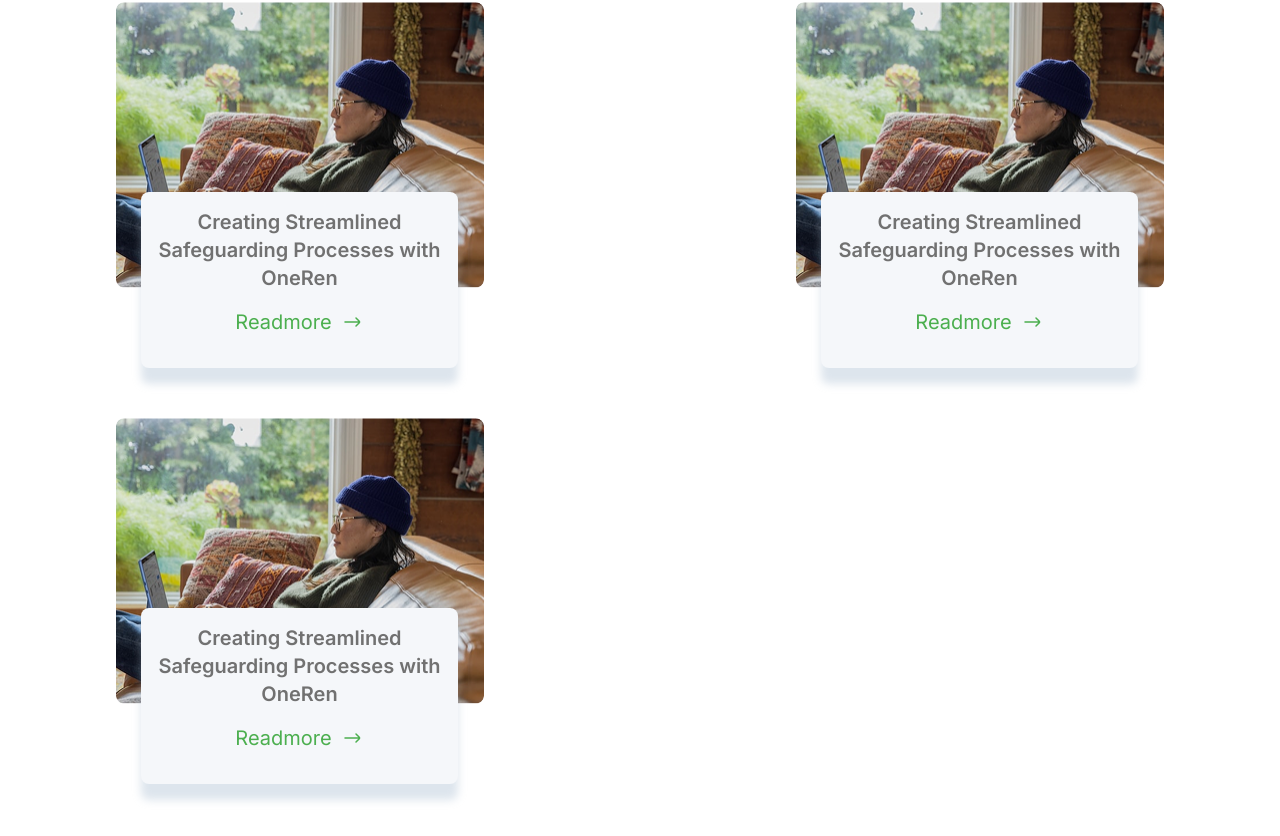
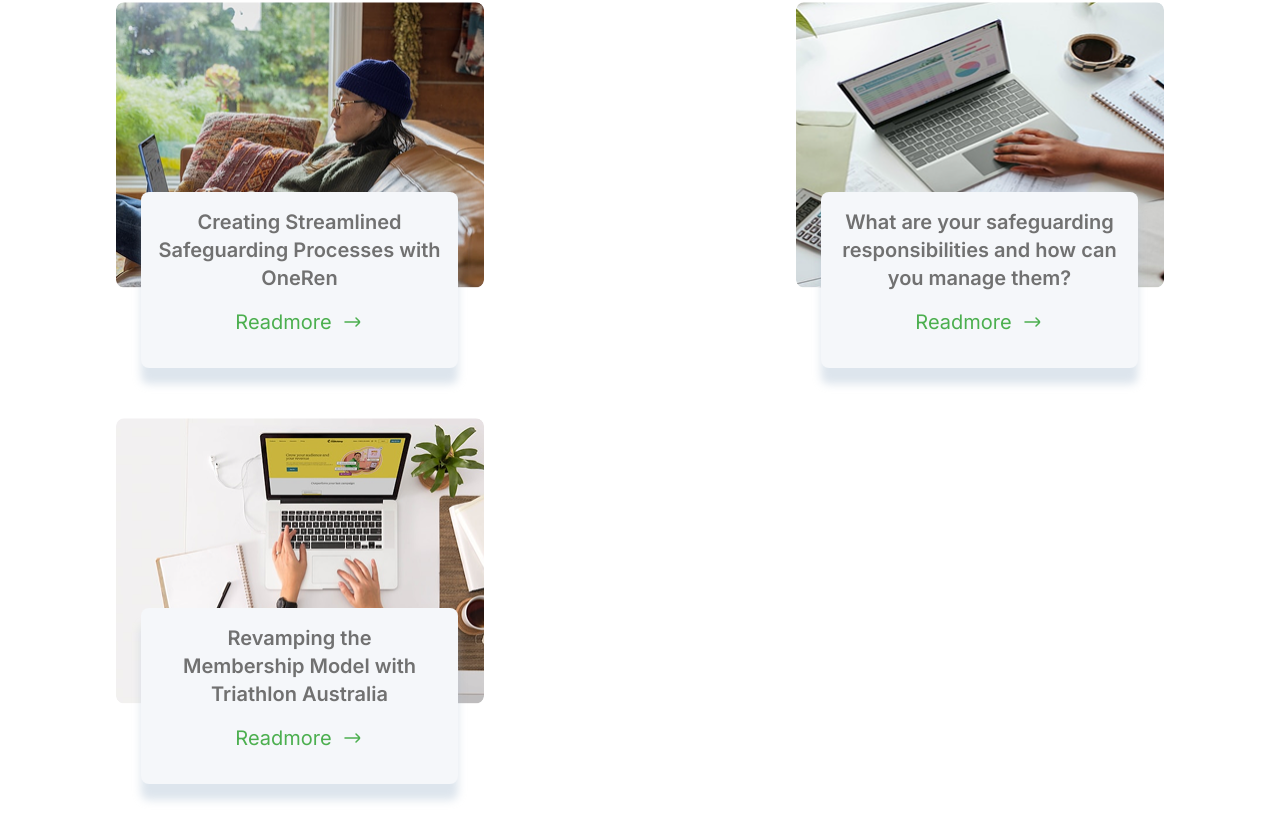
Before and after one commit to refarwan/nexcent-landing-page, a React (Create React App) app: page / in a window 1280 px wide. Shown: the part 3306-4142 px from the top of the page. Built offline with nearby package versions, Linux system fonts and the light colour scheme.

Commit message:
fix: change wrong content

```diff
--- a/src/App.css
+++ b/src/App.css
@@ -532,6 +532,9 @@
   }
   .px-\[8px\] {
     padding-inline: 8px;
+  }
+  .px-\[10px\] {
+    padding-inline: 10px;
   }
   .px-\[16px\] {
     padding-inline: 16px;
--- a/src/components/Icons.tsx
+++ b/src/components/Icons.tsx
@@ -68,14 +68,14 @@
 			<path
 				d="M19.7232 2.75892C20.6613 2.44621 21.5538 3.3387 21.2411 4.27681L16.1845 19.4466C15.8561 20.4318 14.5163 20.563 14.0029 19.6603L10.9078 14.2171C10.6409 13.7477 10.2522 13.3591 9.78283 13.0922L4.33973 9.99709C3.437 9.48377 3.56824 8.14391 4.55342 7.81552L19.7232 2.75892Z"
 				stroke="currentColor"
-				stroke-width="1.5"
+				strokeWidth="1.5"
 			/>
 			<path
 				d="M12.7861 11.2143L10.7861 13.2143"
 				stroke="currentColor"
-				stroke-width="1.5"
-				stroke-linecap="round"
-				stroke-linejoin="round"
+				strokeWidth="1.5"
+				strokeLinecap="round"
+				strokeLinejoin="round"
 			/>
 		</svg>
 	);
--- a/src/components/Update.tsx
+++ b/src/components/Update.tsx
@@ -34,13 +34,14 @@
 				</div>
 				<div className="relative h-[300px] w-[300px] xl:h-[366px] xl:w-[368px]">
 					<img
-						src="/update/image-1.png"
+						src="/update/image-2.png"
 						alt="woman with laptop"
 						className="w-full rounded-[8px] xl:h-[286px] xl:w-[368px]"
 					/>
 					<div className="bg-silver shadow-8px absolute bottom-0 left-[25px] flex w-[250px] flex-col gap-[16px] rounded-[8px] p-[16px] xl:h-[176px] xl:w-[317px]">
 						<h4 className="text-grey text-center">
-							Creating Streamlined Safeguarding Processes with OneRen
+							What are your safeguarding responsibilities and how can you manage
+							them?
 						</h4>
 						<a
 							href="/"
@@ -53,13 +54,13 @@
 				</div>
 				<div className="relative h-[300px] w-[300px] xl:h-[366px] xl:w-[368px]">
 					<img
-						src="/update/image-1.png"
+						src="/update/image-3.png"
 						alt="woman with laptop"
 						className="w-full rounded-[8px] xl:h-[286px] xl:w-[368px]"
 					/>
 					<div className="bg-silver shadow-8px absolute bottom-0 left-[25px] flex w-[250px] flex-col gap-[16px] rounded-[8px] p-[16px] xl:h-[176px] xl:w-[317px]">
-						<h4 className="text-grey text-center">
-							Creating Streamlined Safeguarding Processes with OneRen
+						<h4 className="text-grey px-[10px] text-center">
+							Revamping the Membership Model with Triathlon Australia
 						</h4>
 						<a
 							href="/"
```
